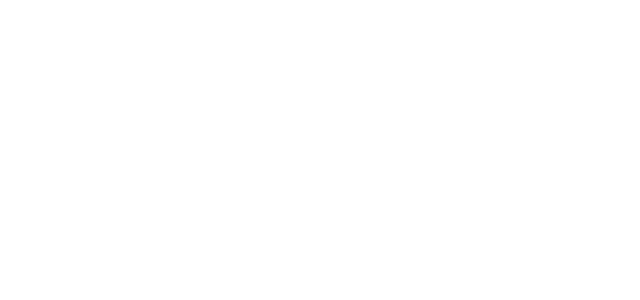
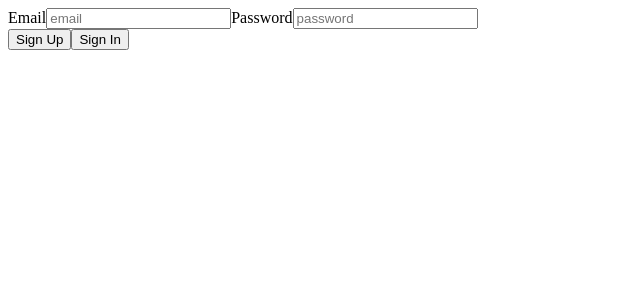
Before and after one commit to morMBen/OJT-Team-C, a React (Create React App) app: page / in a window 1280 px wide. Shown: the top 300 px of the page, without its empty margins (0-640 px from the left). Built offline with nearby package versions, Linux system fonts and the light colour scheme; no server answers.

Commit message:
basic ui - test only

```diff
--- a/src/components/App.tsx
+++ b/src/components/App.tsx
@@ -1,7 +1,11 @@
 import React from 'react';
-
+import TempLoginPage from './TempLoginPage/TempLoginPage';
 function App() {
-  return <div className='App'></div>;
+  return (
+    <>
+      <TempLoginPage />
+    </>
+  );
 }
 
 export default App;
--- a/src/index.tsx
+++ b/src/index.tsx
@@ -1,11 +1,13 @@
 import React from 'react';
 import ReactDOM from 'react-dom';
-import './index.css';
 import App from './components/App';
+import { AuthProvider } from './provider/AuthProvider';
 
 ReactDOM.render(
   <React.StrictMode>
-    <App />
+    <AuthProvider>
+      <App />
+    </AuthProvider>
   </React.StrictMode>,
   document.getElementById('root')
 );
```
